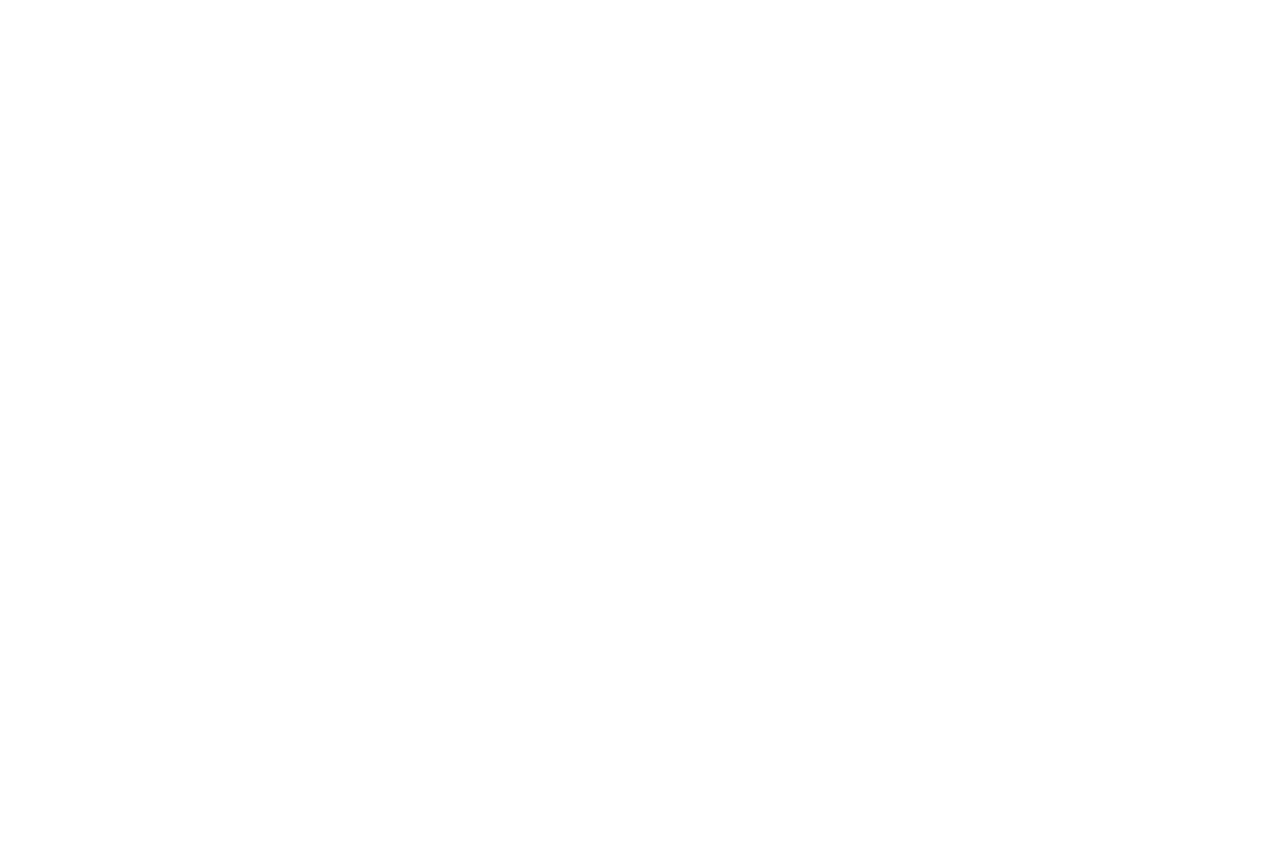
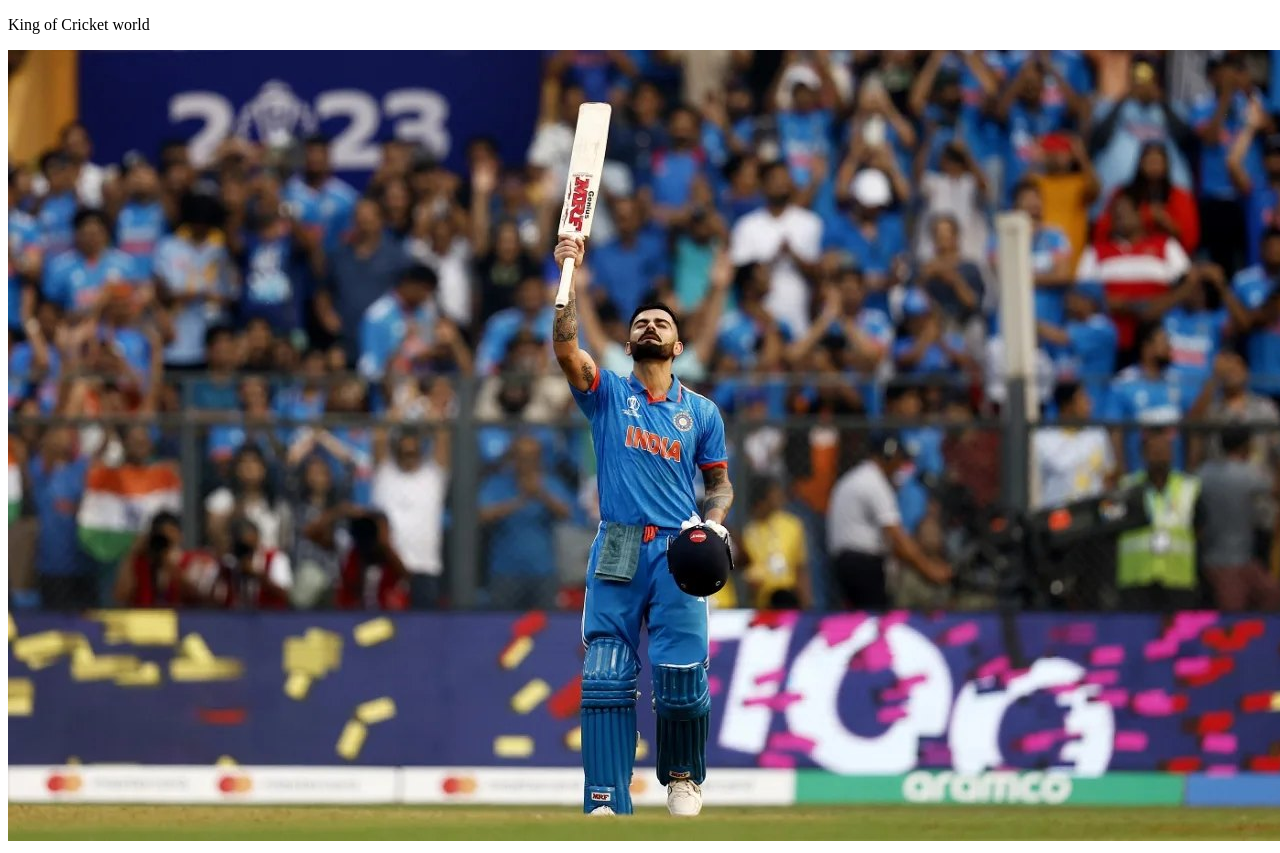
Before and after one commit to chabikunnahar/my-first-github-repo, a plain HTML site: page index.html in a window 1280 px wide. Before the commit the page ends 800 px from the top, so only its background shows below. Drawn offline with Linux system fonts and the light colour scheme.

Commit message:
added a paragraph and image

```diff
--- a/index.html
+++ b/index.html
@@ -4,8 +4,11 @@
     <meta charset="UTF-8">
     <meta name="viewport" content="width=device-width, initial-scale=1.0">
     <title>My First Ever Github Repo </title>
+    <link rel="stylesheet" href="styels/style.css">
 </head>
 <body>
+    <p >King of Cricket world</p>
+    <img src="images/cricket/world king/virat.kohli/virat .jpg" alt="">
 
 </body>
 </html>
```
Also changed, not shown: images/cricket/world king/virat.kohli/kohli.jpg (added), images/cricket/world king/virat.kohli/virat .jpg (added), images/cricket/world king/virat.kohli/virat kholi.jpg (added), images/cricket/world king/virat.kohli/vk.jpg (added), images/favicon/love .png (added), styels/style.css (added).
